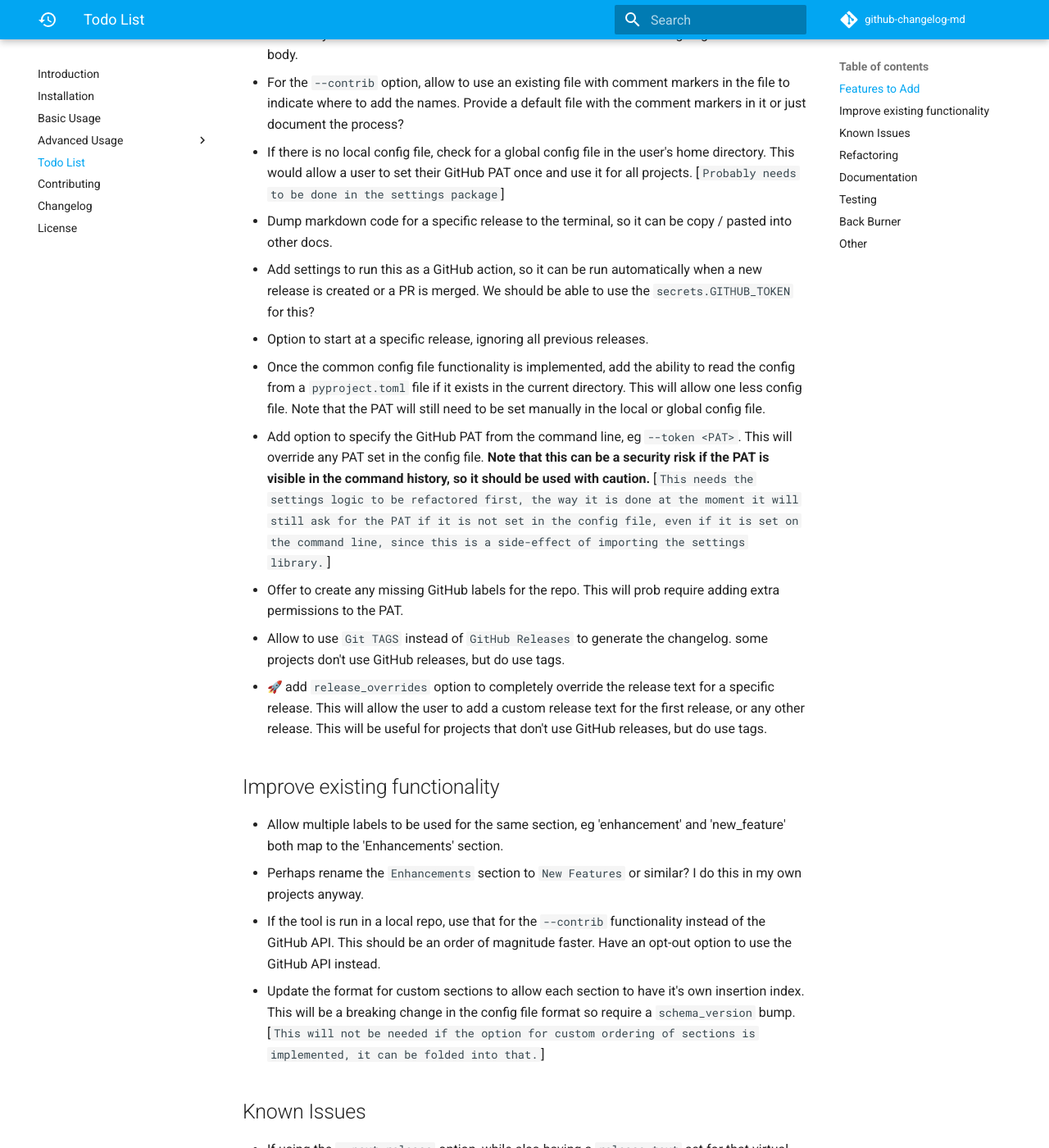
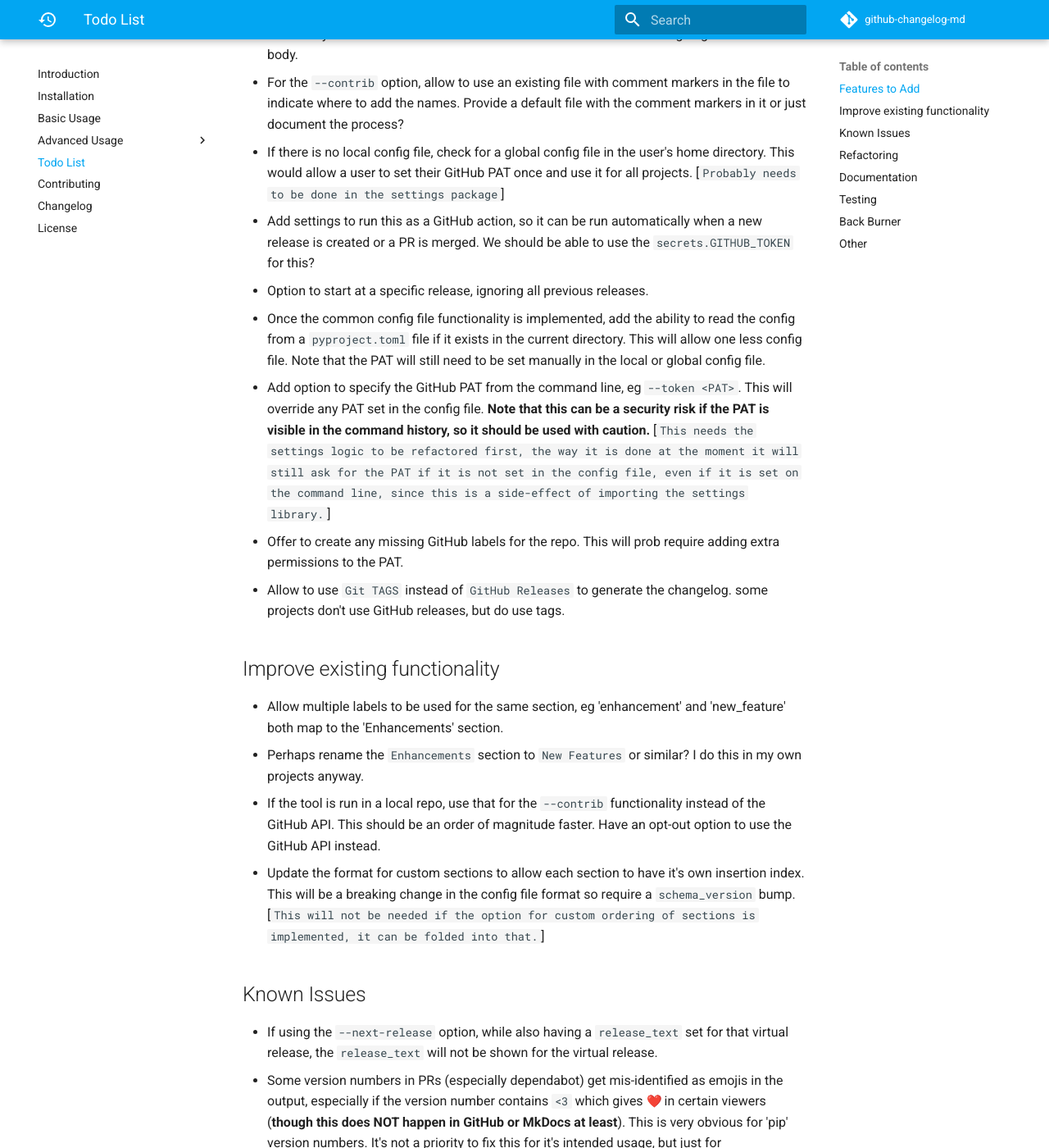
Before and after one commit to seapagan/github-changelog-md, an MkDocs documentation site: the page built from docs/todo.md, in a window 1280 px wide and 1400 px high, scrolled down 562 px. Shown: the whole window at 82% size. Built offline with MkDocs 1.6.1 and Material for MkDocs 9.7.7, drawn with Linux system fonts in a browser that asks for light colours; emoji names are drawn with the system emoji font; comment, search, counter and statistics services are not loaded; some of the changed text lies outside the part shown.

Commit message:
update TODO
Signed-off-by: Grant Ramsay <seapagan@gmail.com>

```diff
--- a/TODO.md
+++ b/TODO.md
@@ -25,8 +25,6 @@ in the next release.
   user's home directory. This would allow a user to set their GitHub PAT once
   and use it for all projects. \[`Probably needs to be done in the settings
   package`\]
-- Dump markdown code for a specific release to the terminal, so it can be copy /
-  pasted into other docs.
 - Add settings to run this as a GitHub action, so it can be run automatically
   when a new release is created or a PR is merged. We should be able to use the
   `secrets.GITHUB_TOKEN` for this?
@@ -46,10 +44,6 @@ in the next release.
   adding extra permissions to the PAT.
 - Allow to use `Git TAGS` instead of `GitHub Releases` to generate the
   changelog. some projects don't use GitHub releases, but do use tags.
-- :rocket: add `release_overrides` option to completely override the release
-  text for a specific release. This will allow the user to add a custom release
-  text for the first release, or any other release. This will be useful for
-  projects that don't use GitHub releases, but do use tags.
 
 ## Improve existing functionality
 
```
Also changed, not shown: other parts of TODO.md (+2 -0 lines).
